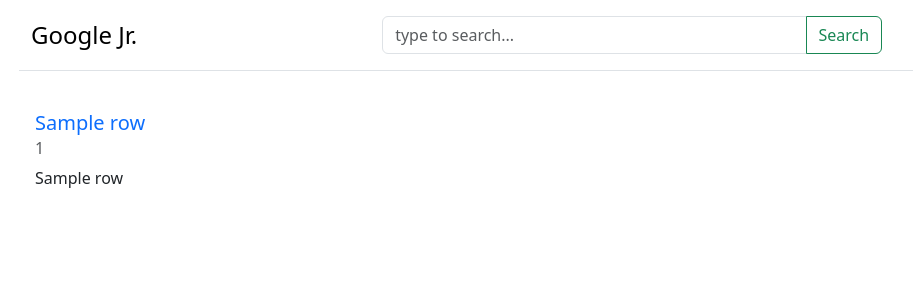
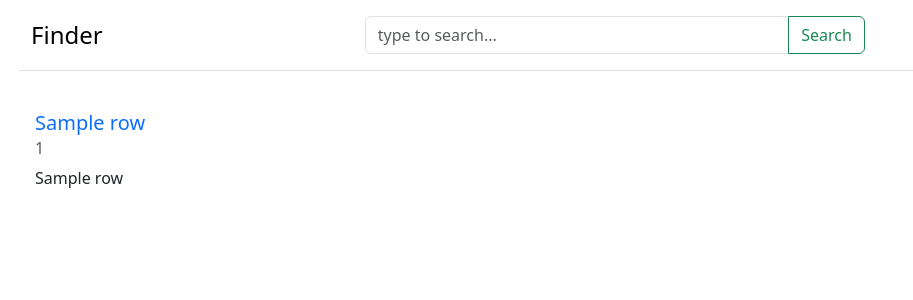
Before and after one commit to VikramVijayaraj/finder-search-engine, a Flask app: template templates/results.html in a window 1280 px wide. Shown: the top 300 px of the page, without its empty margins (61-974 px from the left). Run offline with Flask 3, Linux system fonts and the light colour scheme; the template is opened without the code that fills it: most values are stand-ins (such as "Sample title", 1, 10 or a date in 2020); parts of the project's set-up code (start-up, migrations or seed data) failed here and were passed over.

Commit message:
New name for the search engine

```diff
--- a/templates/index.html
+++ b/templates/index.html
@@ -2,12 +2,12 @@
 <html lang="en">
 <head>
     <meta charset="UTF-8">
-    <title>Google Jr.</title>
+    <title>Finder</title>
     <link href="https://cdn.jsdelivr.net/npm/bootstrap@5.3.3/dist/css/bootstrap.min.css" rel="stylesheet" integrity="sha384-QWTKZyjpPEjISv5WaRU9OFeRpok6YctnYmDr5pNlyT2bRjXh0JMhjY6hW+ALEwIH" crossorigin="anonymous">
     <link rel="stylesheet" href="static/index.css">
 </head>
 <body>
-    <h1>Google Jr.</h1>
+    <h1>Finder</h1>
 
     <form action="{{ url_for('do_search') }}" method="get">
         <div class="input-group mb-3">
--- a/templates/results.html
+++ b/templates/results.html
@@ -2,7 +2,7 @@
 <html lang="en">
 <head>
     <meta charset="UTF-8">
-    <title>Google Jr.</title>
+    <title>Finder</title>
     <link href="https://cdn.jsdelivr.net/npm/bootstrap@5.3.3/dist/css/bootstrap.min.css" rel="stylesheet" integrity="sha384-QWTKZyjpPEjISv5WaRU9OFeRpok6YctnYmDr5pNlyT2bRjXh0JMhjY6hW+ALEwIH" crossorigin="anonymous">
     <link rel="stylesheet" href="static/results.css">
 </head>
@@ -10,7 +10,7 @@
     <header class="py-3 mb-4 border-bottom">
         <div class="container d-flex flex-wrap justify-content-between align-items-center">
           <a href="/" class="d-flex align-items-center mb-3 mb-lg-0 link-body-emphasis text-decoration-none">
-            <span class="fs-4">Google Jr.</span>
+            <span class="fs-4">Finder</span>
           </a>
             <form action="{{ url_for('do_search') }}" method="get">
             <div class="input-group">
```
